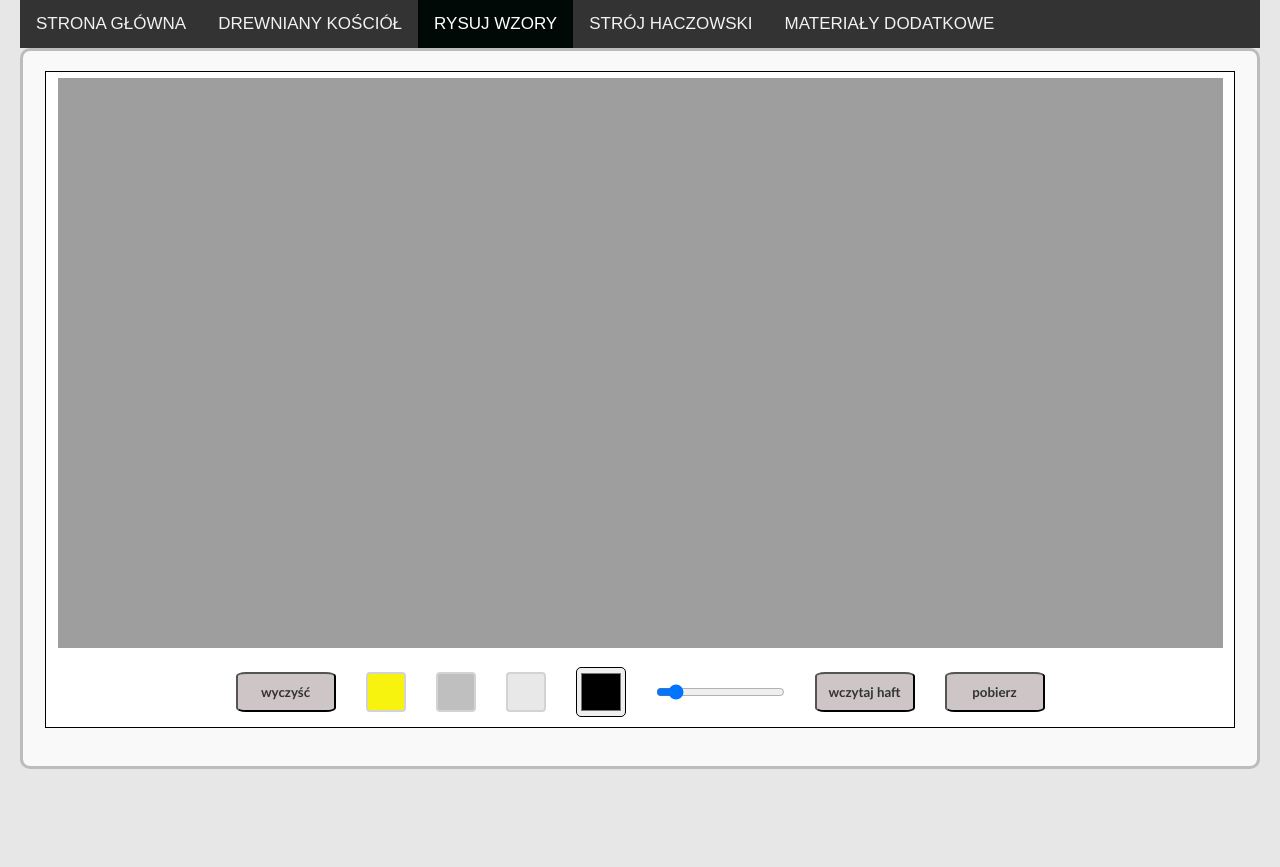
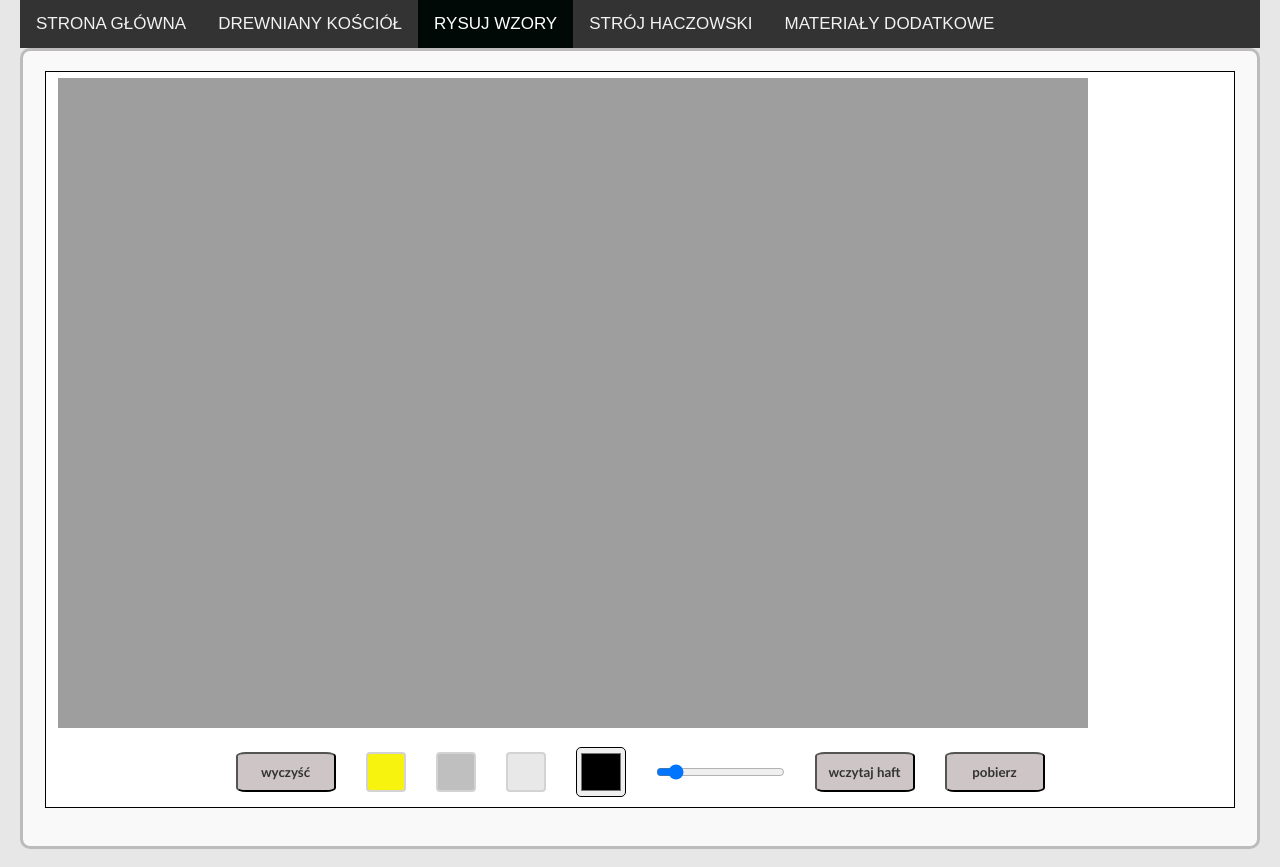
Before and after one commit to KosmaKierek/Haczow, a website: page public/templates/draw.html in a window 1280 px wide. Before the commit the page ends 800 px from the top, so only its background shows below. Drawn offline with Linux system fonts and the light colour scheme.

Commit message:
setsized

```diff
--- a/public/templates/draw.html
+++ b/public/templates/draw.html
@@ -46,8 +46,9 @@
        <canvas id="canvas"></canvas>
        <script>
         const canvas=document.getElementById("canvas");
-        canvas.width=window.innerWidth-115;
-        canvas.height=570;
+        canvas.width=window.innerWidth-250;
+        //canvas.height=570;
+        canvas.height=window.innerHeight-150;
 
         let context=canvas.getContext("2d");
         context.fillStyle="white";
@@ -58,10 +59,16 @@
 
         const images = [
         "photos/haft1.jpg",
+        "photos/haft2.jpg",
+        "photos/haft3.jpg",
+        "photos/haft4.jpg",
         "photos/haft5.jpg",
         "photos/haft6.jpg",
+        "photos/haft7.jpg",
         "photos/haft8.jpg",
+        "photos/haft9.jpg",
         "photos/haft10.jpg",
+        "photos/haft11.jpg",
         "photos/haft12.jpg",
         "photos/haft13.jpg",
         "photos/haft14.jpg",
@@ -96,13 +103,14 @@
           is_drawing=true;
           context.beginPath();
           context.moveTo(event.clientX - canvas.offsetLeft,event.clientY - canvas.offsetTop);
+          //context.moveTo(event.clientX - canvas.offsetX,event.clientY);
           event.preventDefault();
         }
 
         function draw(event){
           if (is_drawing){
             context.lineTo(event.clientX - canvas.offsetLeft,event.clientY - canvas.offsetTop);
-
+            //context.lineTo(event.clientX - canvas.offsetX,event.clientY);
             context.strokeStyle="rgb(240,240,240)";
             context.lineWidth=1+draw_width;
             context.linecap="round";
```
Also changed, not shown: public/templates/photos/haft1.jpg, public/templates/photos/haft12.jpg, public/templates/photos/haft14.jpg, public/templates/photos/haft15.jpg, public/templates/photos/haft3.jpg (added), public/templates/photos/haft9.jpg (added), 11 other files.
